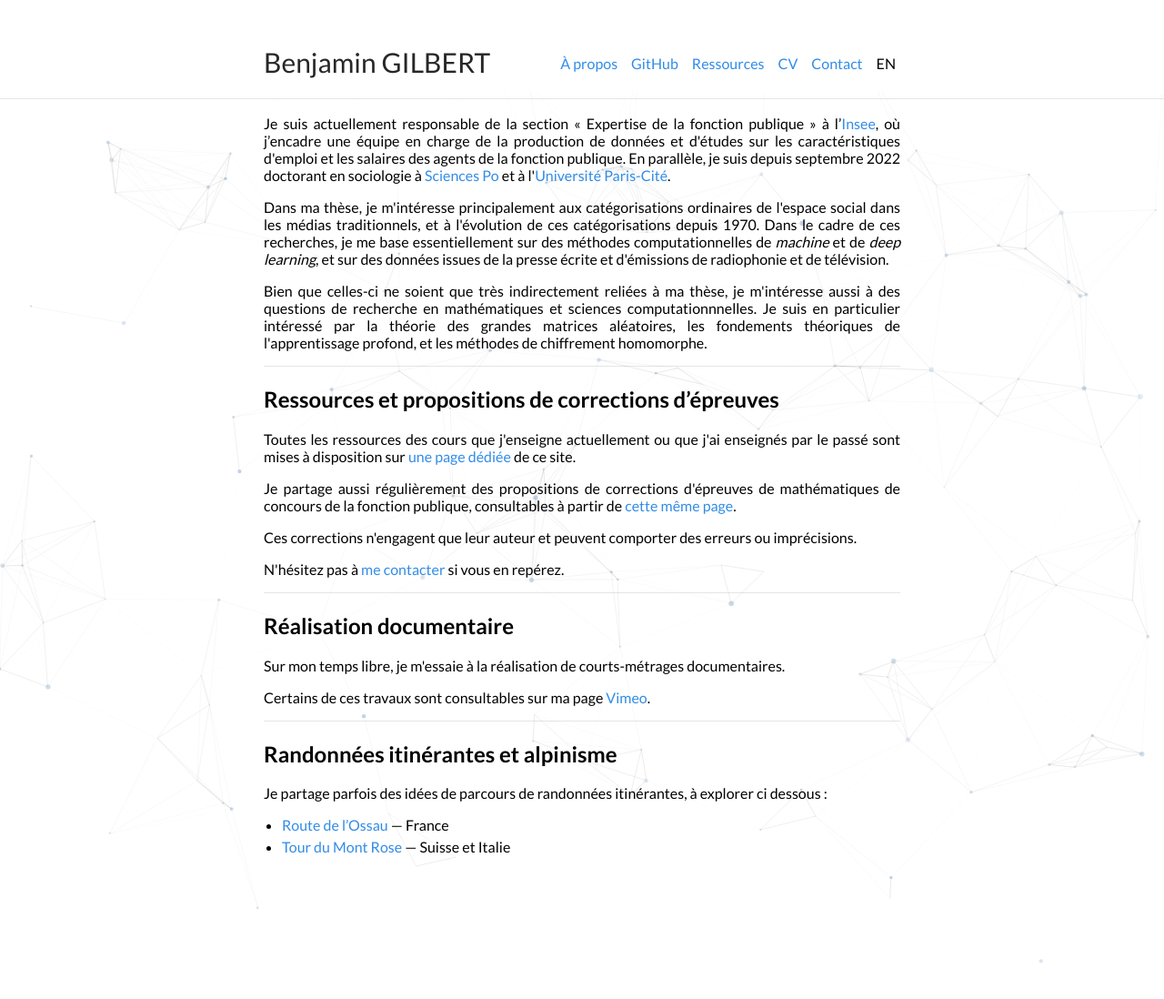
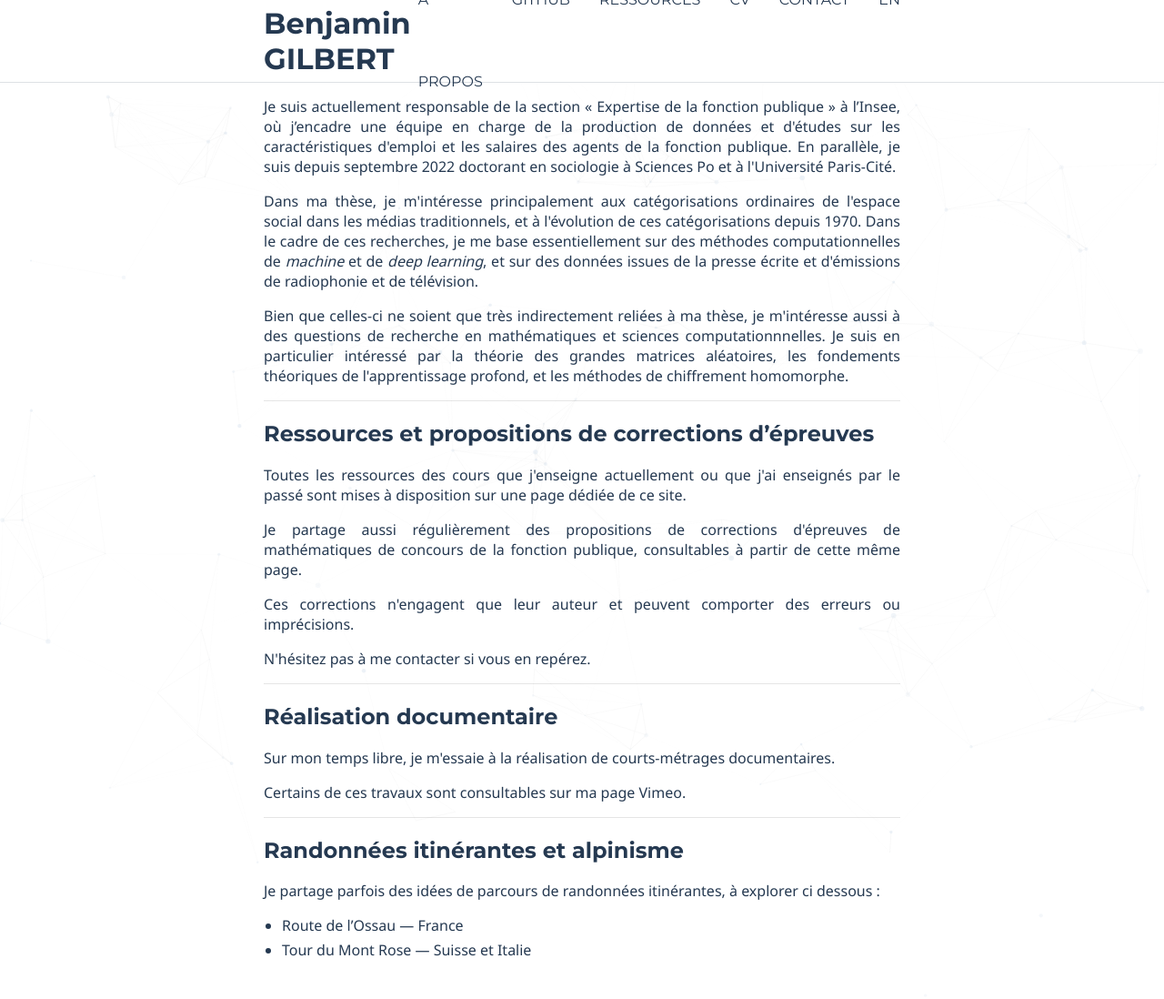
Before and after one commit to bglbrt/bglbrt.github.io, a Jekyll site: the page built from index.md, in a window 1280 px wide and 1121 px high. Shown: the top 1098 px of the window at 91% size. Built offline with Jekyll 4.4.1, drawn with Linux system fonts in a browser that asks for light colours; nearby versions of some CDN libraries.

Commit message:
Redesign header with Doks-inspired fixed navbar

```diff
--- a/_layouts/default.html
+++ b/_layouts/default.html
@@ -21,7 +21,8 @@
         {% assign url = site.url | append: site.baseurl | append: page.url %}
     {% endif %}
     <meta name="description" content="{{ desc }}">
-    <link href='https://fonts.googleapis.com/css?family=Lato:400,700' rel='stylesheet' type='text/css'>
+    <meta name="theme-color" content="#253951">
+    <link href="https://fonts.googleapis.com/css?family=Montserrat:400,700|Noto+Sans:400,700&display=swap" rel="stylesheet" type="text/css">
     <link rel="alternate" type="application/rss+xml" title="{{ site.title }} RSS" href="/feed.xml" />
     <link rel="stylesheet" href="{{ site.baseurl }}/css/main.css">
     <link rel="icon" type="image/png" sizes="32x32" href="/images/favicon/favicon-32x32.png">
@@ -42,28 +43,28 @@
 <body>
     <div id="particles-js"></div>
     <div class="wrapper">
-        <div class="navbar containernavbar">
-            <a id="author-name" class="alignable pull-left" href="{{ site.url }}{{ site.baseurl }}">{{ site.title }}</a>
-            <ul id="navlist" class="alignable pull-right navbar-ul">
+        <header class="navbar">
+            <div class="container">
+                <a id="author-name" href="{{ site.url }}{{ site.baseurl }}">{{ site.title }}</a>
+                <ul id="navlist" class="navbar-ul">
                 {% for x in site.nav %}
                     {% if x.lang == page.lang %}
                         {% if x.name == "Resume" %}
-                            <li class="alignable pull-left nav-list"><a target="_blank" href="{{ x.link }}">{{ x.name }}</a>
+                            <li class="nav-list"><a target="_blank" href="{{ x.link }}">{{ x.name }}</a>
                         {% else %}
-                            <li class="alignable pull-left nav-list"><a href="{{ x.link }}">{{ x.name }}</a>
+                            <li class="nav-list"><a href="{{ x.link }}">{{ x.name }}</a>
                         {% endif %}
                     {% endif %}
                 {% endfor %}
                 {% if page.lang == "en" %}
-                    <li class="alignable pull-left nav-list"><a class="lang" style="color: black" href="/">FR</a>
+                    <li class="nav-list"><a class="lang" href="/">FR</a>
                 {% else %}
-                    <li class="alignable pull-left nav-list"><a class="lang" style="color: black" href="/en/about">EN</a>
+                    <li class="nav-list"><a class="lang" href="/en/about">EN</a>
                 {% endif %}
                             </li>
-            </ul>
-        </div>
-        <div style="clear:both"></div>
-        <hr>
+                </ul>
+            </div>
+        </header>
         {% if page.is_contact == true %}
             <div class="container content contact">
         {% else %}
--- a/_sass/_style.scss
+++ b/_sass/_style.scss
@@ -11,23 +11,29 @@
 }
 body {
     margin: 0;
-    font-family: "Lato";
+    font-family: "Noto Sans", sans-serif;
+    color: $accent;
+    background: #fff;
     height: auto;
-    padding-bottom: 50px;
+    padding: 5.625rem 0 50px 0;
+}
+
+h1, h2, h3, h4, h5, h6 {
+    font-family: "Montserrat", sans-serif;
+    color: $accent;
 }
 
 #particles-js canvas {
-    opacity: 1;
+    opacity: 0.3;
 }
 
 #particles-js {
-    padding-top: 50px;
     width: 100vw;
     height: 100vh;
     position: fixed;
     z-index: -1 !important;
     top: 0;
-    left: 0
+    left: 0;
 }
 
 a {
@@ -53,47 +59,65 @@
  */
 
 #author-name {
-    font-size: 30px;
-    color: #272727;
-    display: inline-block;
+    font-size: 2rem;
+    font-weight: bold;
+    color: $accent;
+    font-family: "Montserrat", sans-serif;
 }
+
 .navbar {
-    padding: 50px 0 50px 0;
+    position: fixed;
+    top: 0;
+    left: 0;
+    width: 100%;
+    height: 5.625rem;
+    background-color: #fff;
+    border-bottom: 1px solid rgba(37,57,81,.15);
+    z-index: 1000;
 }
+
+.navbar .container {
+    height: 100%;
+    display: flex;
+    align-items: center;
+    justify-content: space-between;
+}
+
 .navbar-ul {
-    display: inline-block;
+    list-style: none;
+    display: flex;
+    gap: 2rem;
     margin: 0;
-    padding: 5px 0 5px 0;
-    margin-left: 20px;
+    padding: 0;
 }
+
+.navbar-ul a {
+    color: $accent;
+    font-family: "Montserrat", sans-serif;
+    font-weight: 500;
+    text-transform: uppercase;
+    border-bottom: 2px solid transparent;
+    line-height: 5.625rem;
+    padding: 0;
+}
+
+.navbar-ul a:hover {
+    border-color: $accent;
+    text-decoration: none;
+}
+
 .nav-list {
-    list-style-type: none;
-    margin: 5px 5px 0 10px;
-}
-.alignable {
-    display: inline-block;
-}
-.pull-left {
-    @extend .alignable;
-    float: left;
-}
-.pull-right {
-    @extend .alignable;
-    float: right;
+    margin: 0;
 }
 
 /* Divs */
+
 
 .container {
     max-width: $max-width;
     margin: auto;
 }
-.containernavbar {
-    background-color: #FFFFFF;
-    max-width: $max-width;
-    margin: auto;
-    z-index: 0;
-}
+
 .wrapper {
     min-height: 100%;
 }
@@ -112,39 +136,27 @@
         max-width: 83%;
     }
     .navbar-ul {
-        margin-top: 5px;
+        gap: 1rem;
     }
 }
 
 @media (max-width: 500px) {
-    body {
-        background-image: none;
-      }
-	.navbar {
-		text-align: center;
-		padding: 50px 0px 100px 0px;
-	}
-	#author-name {
-		width: 100%;
-		float: none;
-	}
-	#navlist {
-		padding: 10px 0 10px 0;
-		margin: 0;
-		display: block;
-		float: none;
-		text-align: center;
-		width: 100%;
-	}
-	#navlist li.alignable {
-		display: inline-block;
-	}
-	#navlist li.pull-left {
-		float: none;
-	}
-	#navlist li.nav-list {
-		margin: 0;
-	}
+    .navbar {
+        height: auto;
+        padding: 1rem 0;
+    }
+    .navbar .container {
+        flex-direction: column;
+        align-items: flex-start;
+    }
+    .navbar-ul {
+        flex-wrap: wrap;
+        line-height: 1.5;
+    }
+    .navbar-ul a {
+        line-height: 1.5;
+        padding: 0.5rem 0;
+    }
 }
 
 @import "typography";
--- a/_sass/vars.scss
+++ b/_sass/vars.scss
@@ -2,7 +2,7 @@
  * Customization Variables
  */
 
-$accent: #318CE7;
+$accent: #253951;
 
 /*
  * Build Variables, don't touch
```
